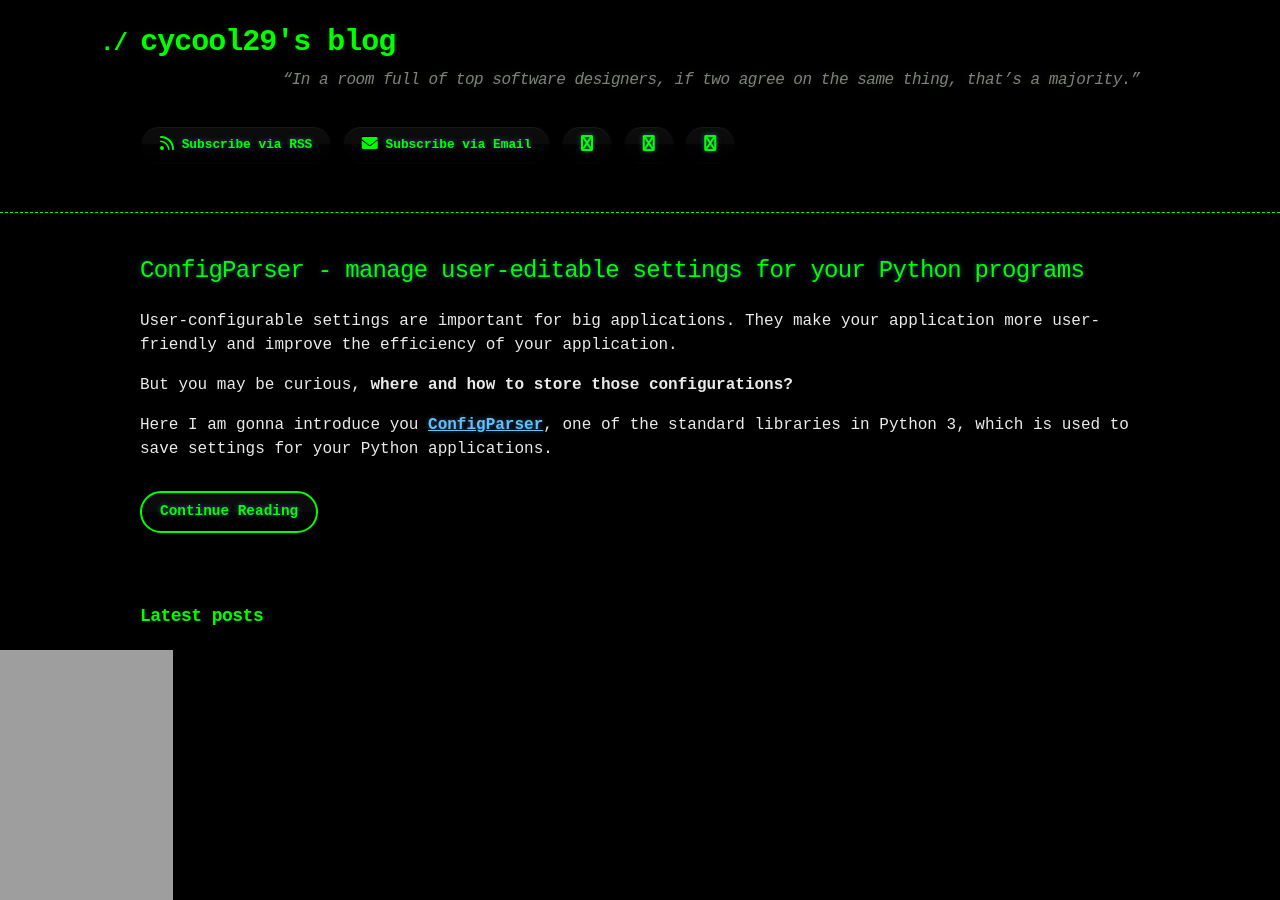
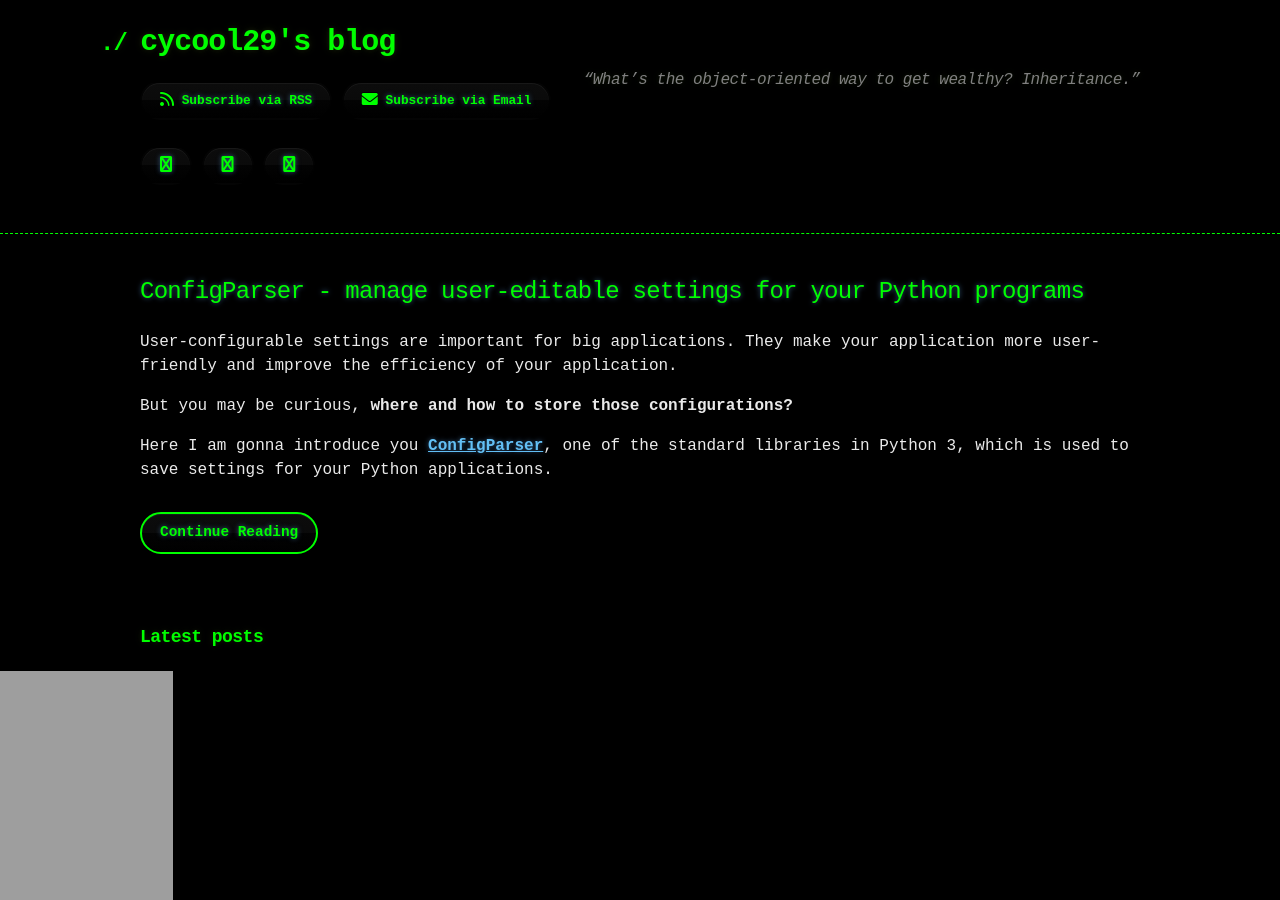
Before and after one commit to cycool29/cycool29.github.io, a Jekyll site: the page built from index.md, in a window 1280 px wide and 900 px high. Built offline with Jekyll 4.4.1, drawn with Linux system fonts in a browser that asks for light colours; a style sheet for code colours, icons or effects is not loaded.

Commit message:
Update quotes

```diff
--- a/_config.yml
+++ b/_config.yml
@@ -1,5 +1,5 @@
 title: cycool29's blog
-description: "“In a room full of top software designers, if two agree on the same thing, that’s a majority.” "
+description: "“What’s the object-oriented way to get wealthy? Inheritance.” "
 bio: A high school student. Intermediate in Python, Git, Bash. Learning JavaScript. He/Him. "
 author: cycool29
 url: https://cycool29.github.io
```
